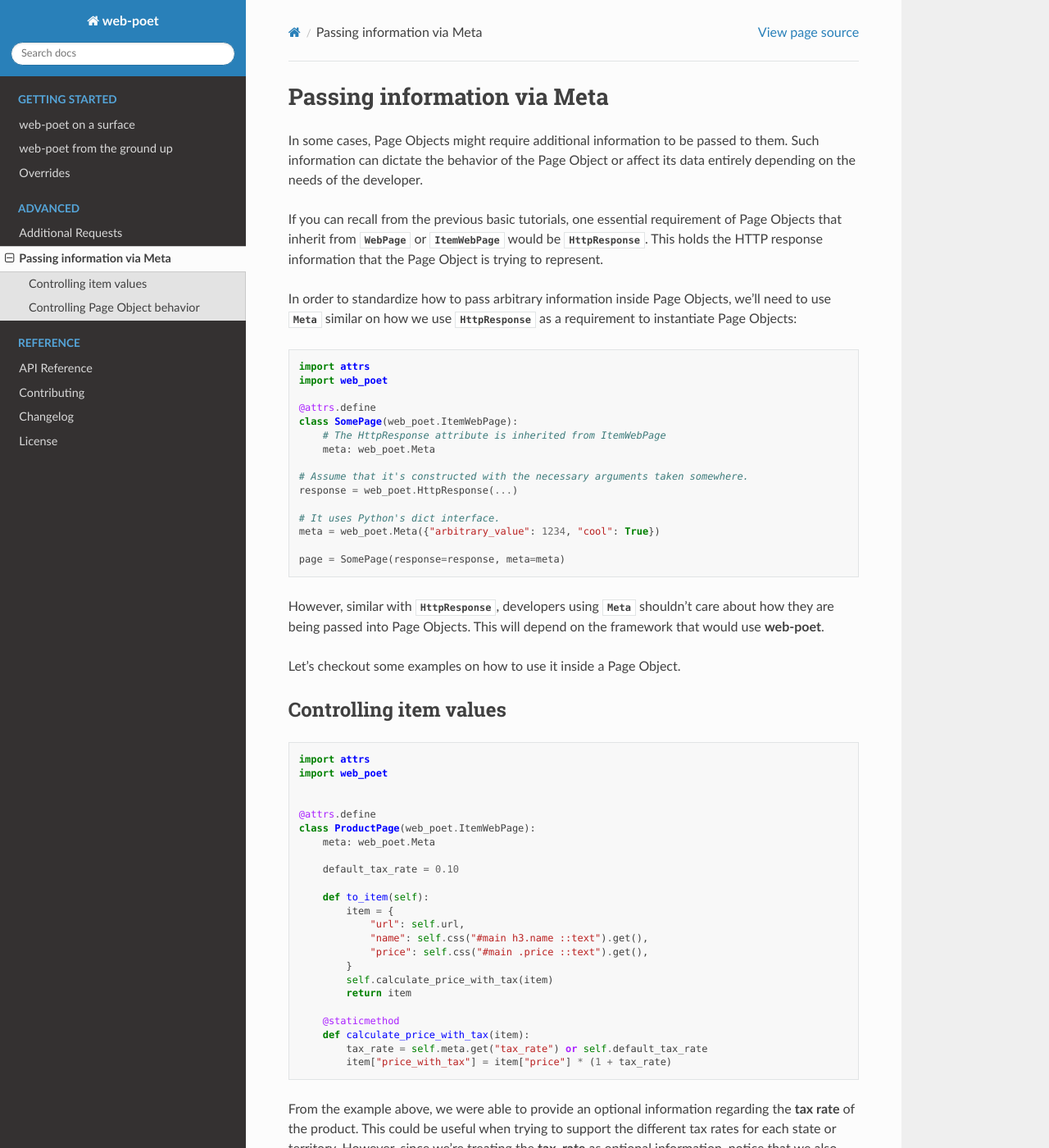
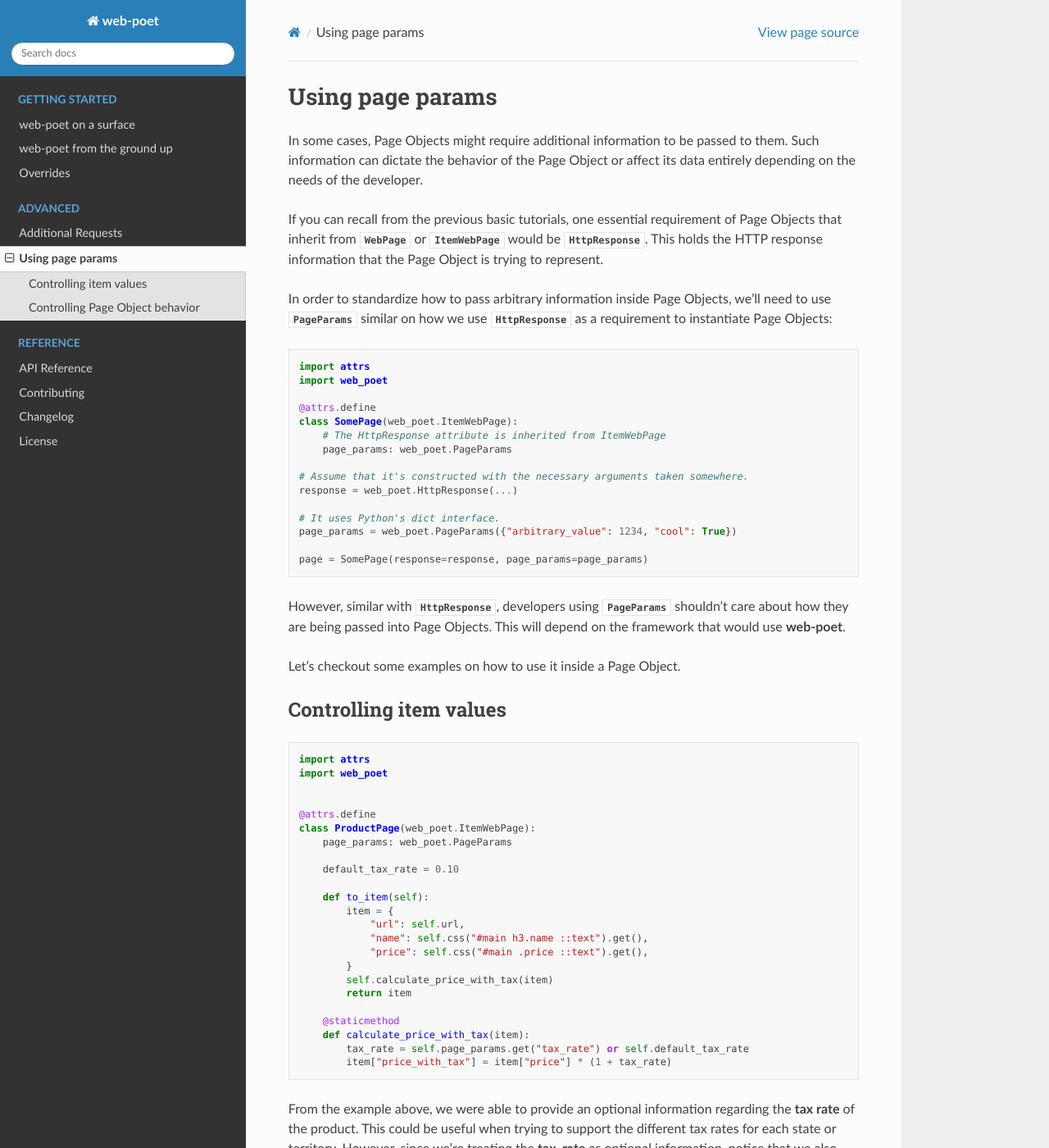
Before and after one commit to scrapinghub/web-poet, a Sphinx documentation site: the page built from docs/advanced/page-params.rst, in a window 1280 px wide and 1400 px high. Shown: the whole window at 82% size. Built offline with Sphinx 7.4.7 and the Read the Docs theme 2.0.0, drawn with Linux system fonts in a browser that asks for light colours; some of the changed text lies outside the part shown.

Commit message:
Meta → PageParams

```diff
--- a/CHANGELOG.rst
+++ b/CHANGELOG.rst
@@ -7,7 +7,7 @@ TBR
 
 * Added support for performing additional requests using
   ``web_poet.HttpClient``.
-* Introduced ``web_poet.Meta`` to pass arbitrary information
+* Introduced ``web_poet.PageParams`` to pass arbitrary information
   inside a Page Object.
 * added a ``PageObjectRegistry`` class which has the  ``handle_urls`` decorator
   to conveniently declare and collect ``OverrideRule``.
--- a/docs/advanced/meta.rst
+++ b/docs/advanced/page-params.rst
@@ -1,8 +1,8 @@
-.. _`advanced-meta`:
+.. _page-params:
 
-============================
-Passing information via Meta
-============================
+=================
+Using page params
+=================
 
 In some cases, Page Objects might require additional information to be passed to
 them. Such information can dictate the behavior of the Page Object or affect its
@@ -14,8 +14,8 @@ be :class:`~.HttpResponse`. This holds the HTTP response information that the
 Page Object is trying to represent.
 
 In order to standardize how to pass arbitrary information inside Page Objects,
-we'll need to use :class:`~.Meta` similar on how we use :class:`~.HttpResponse`
-as a requirement to instantiate Page Objects:
+we'll need to use :class:`~.PageParams` similar on how we use
+:class:`~.HttpResponse` as a requirement to instantiate Page Objects:
 
 .. code-block:: python
 
@@ -25,19 +25,19 @@ as a requirement to instantiate Page Objects:
     @attrs.define
     class SomePage(web_poet.ItemWebPage):
         # The HttpResponse attribute is inherited from ItemWebPage
-        meta: web_poet.Meta
+        page_params: web_poet.PageParams
 
     # Assume that it's constructed with the necessary arguments taken somewhere.
     response = web_poet.HttpResponse(...)
 
     # It uses Python's dict interface.
-    meta = web_poet.Meta({"arbitrary_value": 1234, "cool": True})
+    page_params = web_poet.PageParams({"arbitrary_value": 1234, "cool": True})
 
-    page = SomePage(response=response, meta=meta)
+    page = SomePage(response=response, page_params=page_params)
 
-However, similar with :class:`~.HttpResponse`, developers using :class:`~.Meta`
-shouldn't care about how they are being passed into Page Objects. This will
-depend on the framework that would use **web-poet**.
+However, similar with :class:`~.HttpResponse`, developers using
+:class:`~.PageParams` shouldn't care about how they are being passed into Page
+Objects. This will depend on the framework that would use **web-poet**.
 
 Let's checkout some examples on how to use it inside a Page Object.
 
@@ -52,7 +52,7 @@ Controlling item values
 
     @attrs.define
     class ProductPage(web_poet.ItemWebPage):
-        meta: web_poet.Meta
+        page_params: web_poet.PageParams
 
         default_tax_rate = 0.10
 
@@ -67,7 +67,7 @@ Controlling item values
 
         @staticmethod
         def calculate_price_with_tax(item):
-            tax_rate = self.meta.get("tax_rate") or self.default_tax_rate
+            tax_rate = self.page_params.get("tax_rate") or self.default_tax_rate
             item["price_with_tax"] = item["price"] * (1 + tax_rate)
 
 
@@ -81,9 +81,9 @@ the **tax_rate** as optional information, notice that we also have a the
 Controlling Page Object behavior
 --------------------------------
 
-Let's try an example wherein :class:`~.Meta` is able to control how
+Let's try an example wherein :class:`~.PageParams` is able to control how
 :ref:`advanced-requests` are being used. Specifically, we are going to use
-:class:`~.Meta` to control the number of paginations being made.
+:class:`~.PageParams` to control the number of paginations being made.
 
 .. code-block:: python
 
@@ -96,7 +96,7 @@ Let's try an example wherein :class:`~.Meta` is able to control how
     @attrs.define
     class ProductPage(web_poet.ItemWebPage):
         http_client: web_poet.HttpClient
-        meta: web_poet.Meta
+        page_params: web_poet.PageParams
 
         default_max_pages = 5
 
@@ -106,7 +106,7 @@ Let's try an example wherein :class:`~.Meta` is able to control how
         async def get_product_urls(self) -> List[str]:
             # Simulates scrolling to the bottom of the page to load the next
             # set of items in an "Infinite Scrolling" category list page.
-            max_pages = self.meta.get("max_pages") or self.default_max_pages
+            max_pages = self.page_params.get("max_pages") or self.default_max_pages
             requests = [
                 self.create_next_page_request(page_num)
                 for page_num in range(2, max_pages + 1)
@@ -128,7 +128,7 @@ Let's try an example wherein :class:`~.Meta` is able to control how
         def parse_product_urls(response: web_poet.HttpResponse):
             return response.css("#main .products a.link ::attr(href)").getall()
 
-From the example above, we can see how :class:`~.Meta` is able to arbitrarily
-limit the pagination behavior by passing an optional **max_pages** info. Take
-note that a ``default_max_pages`` value is also present in the Page Object in
-case the :class:`~.Meta` instance did not provide it.
+From the example above, we can see how :class:`~.PageParams` is able to
+arbitrarily limit the pagination behavior by passing an optional **max_pages**
+info. Take note that a ``default_max_pages`` value is also present in the Page
+Object in case the :class:`~.PageParams` instance did not provide it.
--- a/docs/api_reference.rst
+++ b/docs/api_reference.rst
@@ -15,7 +15,7 @@ Page Inputs
    :members:
    :undoc-members:
 
-.. automodule:: web_poet.page_inputs.meta
+.. automodule:: web_poet.page_inputs.page_params
    :members:
    :undoc-members:
 
--- a/docs/index.rst
+++ b/docs/index.rst
@@ -40,7 +40,7 @@ and the motivation behind ``web-poet``, start with :ref:`from-ground-up`.
    :maxdepth: 1
 
    advanced/additional-requests
-   advanced/meta
+   advanced/page-params
 
 .. toctree::
    :caption: Reference
--- a/web_poet/__init__.py
+++ b/web_poet/__init__.py
@@ -1,7 +1,7 @@
 from .pages import WebPage, ItemPage, ItemWebPage, Injectable
 from .requests import request_backend_var
 from .page_inputs import (
-    Meta,
+    BrowserHtml,
     HttpClient,
     HttpRequest,
     HttpResponse,
@@ -9,7 +9,7 @@ from .page_inputs import (
     HttpResponseHeaders,
     HttpRequestBody,
     HttpResponseBody,
-    BrowserHtml,
+    PageParams,
 )
 from .overrides import PageObjectRegistry, consume_modules, OverrideRule
 
```
Also changed, not shown: 3 other files.
